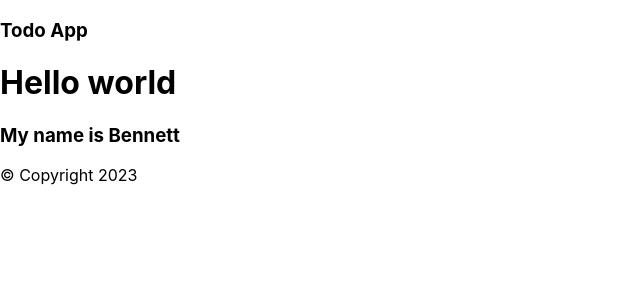
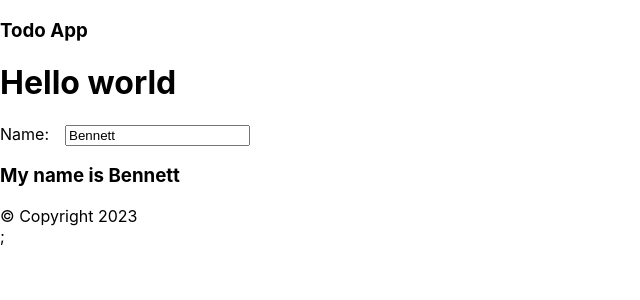
Before and after one commit to BHammock33/todo, a React (Create React App) app: page / in a window 1280 px wide. Shown: the top 300 px of the page, without its empty margins (0-640 px from the left). Built offline with nearby package versions, Linux system fonts and the light colour scheme.

Commit message:
Adding Hooks

```diff
--- a/package.json
+++ b/package.json
@@ -8,6 +8,7 @@
     "@testing-library/user-event": "^13.5.0",
     "react": "^18.2.0",
     "react-dom": "^18.2.0",
+    "react-router-dom": "^5.3.0",
     "react-scripts": "5.0.1",
     "web-vitals": "^2.1.4"
   },
--- a/src/App.js
+++ b/src/App.js
@@ -1,8 +1,27 @@
+import { BrowserRouter as Router, Route, Switch } from "react-router-dom";
 import "./App.css";
-import TodoApp from "./Components/TodoApp/todoApp";
+import TodoApp, { addItem } from "./Components/TodoApp/todoApp";
+import Dashboard from "./Components/Dashboard/dashboard";
+import PageNotFound from "./Components/PageNotFound/pageNotFound";
 
 function App() {
-  return <TodoApp />;
+  addItem();
+
+  return (
+    <Router>
+      <Switch>
+        <Route exact path="/dashboard">
+          <Dashboard />
+        </Route>
+        <Route exact path="/">
+          <TodoApp />;
+        </Route>
+        <Route path="/">
+          <PageNotFound />
+        </Route>
+      </Switch>
+    </Router>
+  );
 }
 
 export default App;
--- /dev/null
+++ b/src/Components/Dashboard/dashboard.js
@@ -0,0 +1,11 @@
+import React from 'react';
+
+const Dashboard = () => {
+    return (
+        <div>
+            <h2>Dashboard</h2>
+        </div>
+    );
+};
+
+export default Dashboard;
--- a/src/Components/Header/header.js
+++ b/src/Components/Header/header.js
@@ -1,7 +1,7 @@
 import React from "react";
 
 function Header() {
-  doSomething();
+//   doSomething();
   return (
     <div>
       <h3>Todo App</h3>
@@ -9,8 +9,8 @@ function Header() {
   );
 }
 
-function doSomething() {
-  console.log("I'm doing something");
-}
+// function doSomething() {
+//   console.log("I'm doing something");
+// }
 
 export default Header;
--- /dev/null
+++ b/src/Components/PageNotFound/pageNotFound.js
@@ -0,0 +1,11 @@
+import React from 'react';
+
+const PageNotFound = () => {
+    return (
+        <div>
+            <h1>Not found</h1>
+        </div>
+    );
+};
+
+export default PageNotFound;
--- a/src/Components/TodoApp/todoApp.js
+++ b/src/Components/TodoApp/todoApp.js
@@ -1,9 +1,15 @@
-import React from "react";
+import React, { useEffect, useState } from "react";
 import Header from "../Header/header";
 import Footer from "../Footer/footer";
 
 const TodoApp = () => {
   const firstName = "Bennett";
+
+  const [name, setName] = useState("Bennett");
+
+  useEffect( () => {
+    console.log("Hello my name is", name);
+  });
 
   return (
     <div>
@@ -11,6 +17,12 @@ const TodoApp = () => {
         <Header />
         <div>
           <h1>Hello world</h1>
+          <div>
+            <label htmlFor="name" style={{
+                marginRight: "1rem"
+            }}>Name:</label>
+            <input type = "text" id="name" onChange = {(e) => setName(e.target.value)} value = {name}/>
+          </div>
           <h3>My name is {firstName}</h3>
         </div>
         <Footer />
@@ -18,5 +30,10 @@ const TodoApp = () => {
     </div>
   );
 };
+function addItem() {
+  console.log("Item added to list");
+}
+
+export { addItem };
 
 export default TodoApp;
```
Also changed, not shown: 1 other file (tests, documents, lock files or other folders).
